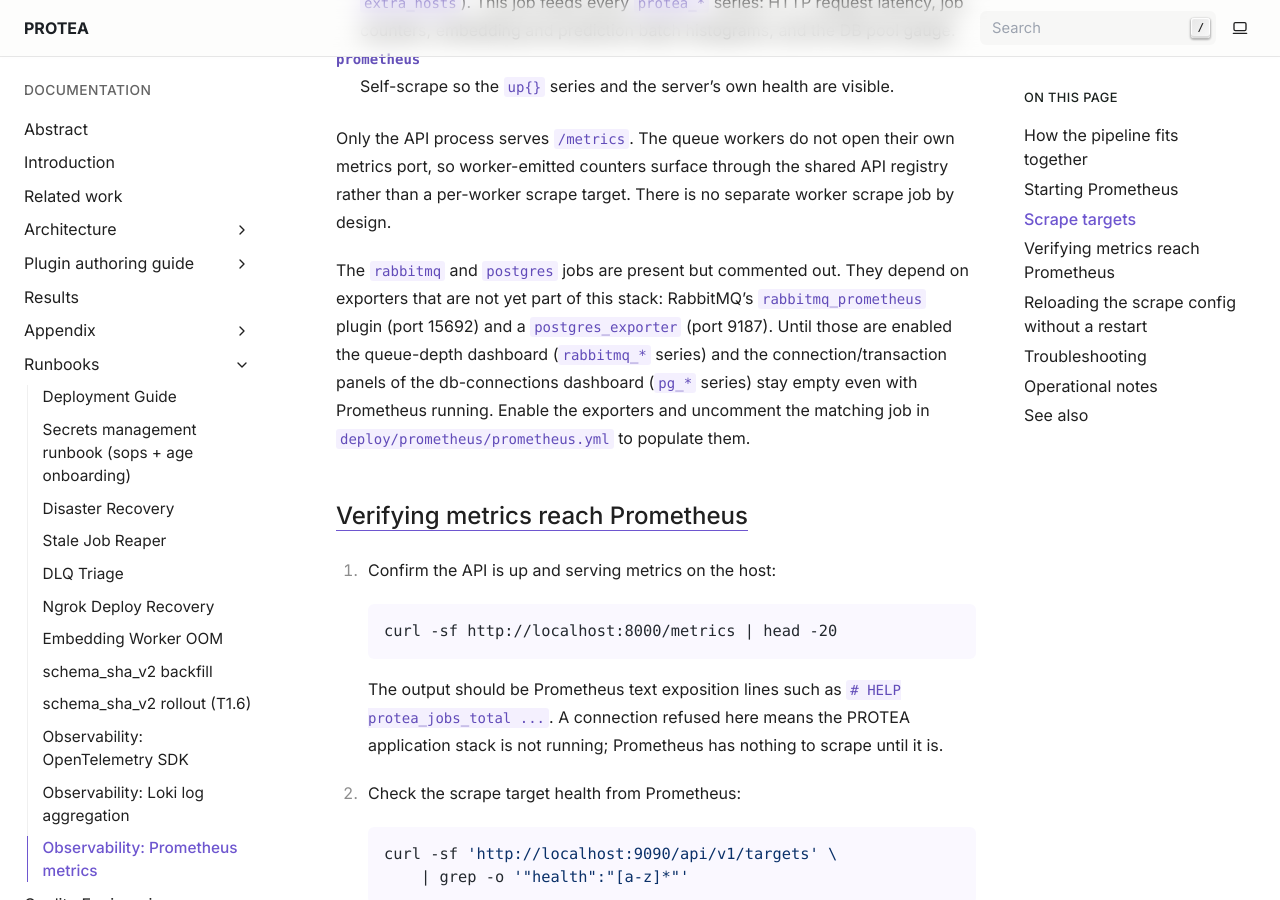
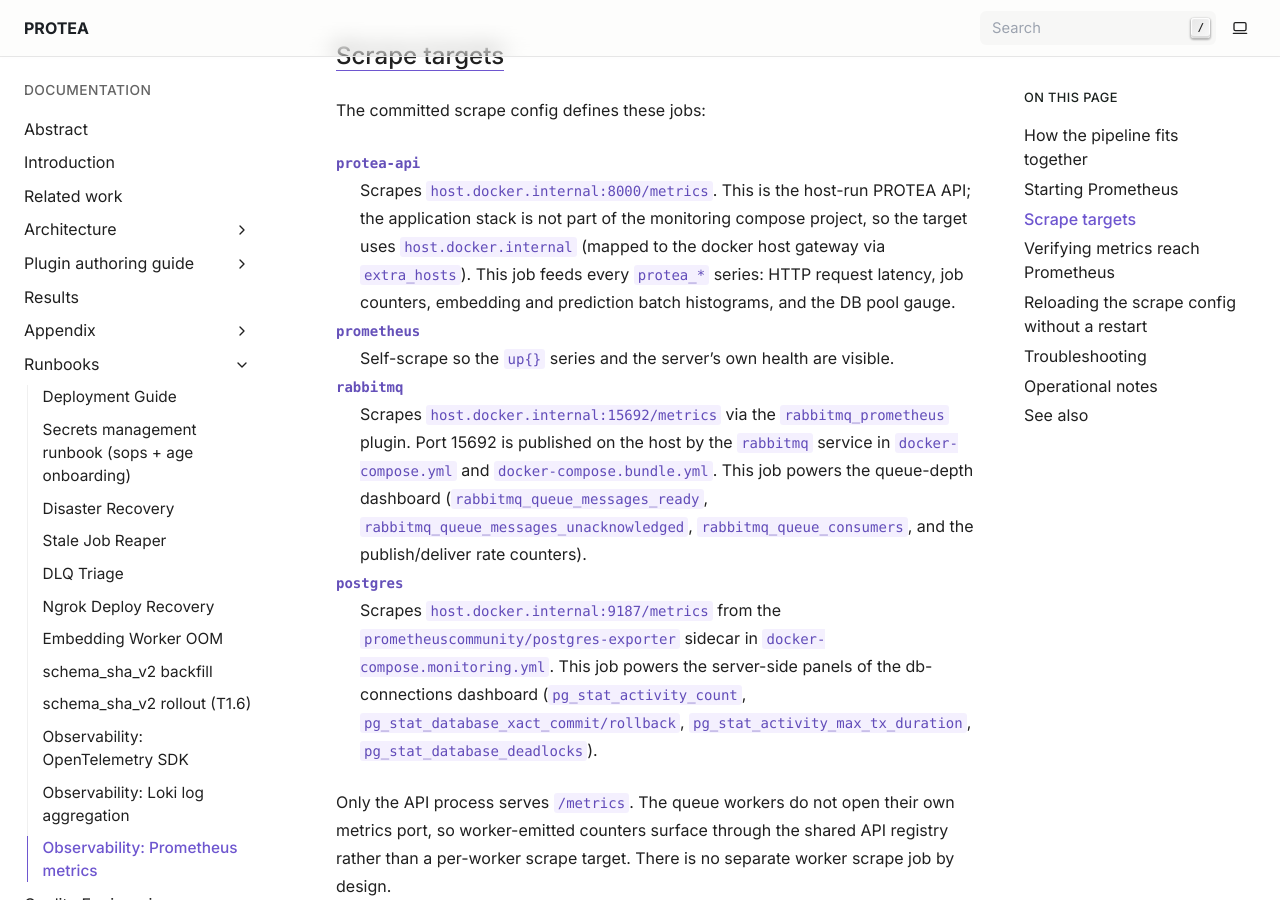
Before and after one commit to frapercan/PROTEA, a Sphinx documentation site: the page built from docs/source/runbooks/prometheus.rst, in a window 1280 px wide and 900 px high, scrolled down 2047 px. Built offline with Sphinx 7.4.7, drawn with Linux system fonts in a browser that asks for light colours; some of the changed text lies outside the part shown.

Commit message:
feat(observability): rabbitmq + postgres prometheus exporters (#435)
## Summary

- **RabbitMQ**: exposes port 15692 on the `rabbitmq` service in
`docker-compose.yml` and `docker-compose.bundle.yml`; mounts
`docker/rabbitmq/enabled_plugins` so `rabbitmq_prometheus` is active
(works with `rabbitmq:3-management` and plain `rabbitmq:3`). Prometheus
scrape job wired to `host.docker.internal:15692`.
- **Postgres**: adds `prometheuscommunity/postgres-exporter:v0.15.0` as
a sidecar in `docker-compose.monitoring.yml` (connects to
`host.docker.internal:5432` with dev creds; override via
`POSTGRES_EXPORTER_DATA_SOURCE_NAME`; publishes 9187). Prometheus scrape
job wired to `host.docker.internal:9187`.
- **Prometheus config**: rabbitmq and postgres scrape jobs uncommented
and documented in `deploy/prometheus/prometheus.yml`.
- **Runbook**: `docs/source/runbooks/prometheus.rst` updated with
exporter overview, full scrape-targets table, and per-exporter
troubleshooting steps.

## Dashboards lit up

- `queue-depth`: `rabbitmq_queue_messages_ready`,
`rabbitmq_queue_messages_unacknowledged`, `rabbitmq_queue_consumers`,
publish/deliver rate counters.
- `db-connections`: `pg_stat_activity_count`,
`pg_stat_database_xact_commit/rollback`,
`pg_stat_activity_max_tx_duration`, `pg_stat_database_deadlocks` panels
(the `protea_db_pool_*` panels were already live via `protea-api`).

## Activation (post-merge)

A `docker compose -f docker-compose.monitoring.yml up -d` reload is
required to start the postgres-exporter container. The rabbitmq port and
`enabled_plugins` mount take effect on the next `docker compose -f
docker-compose.yml up -d` restart of the application stack.

## Validation

- `docker compose -f docker-compose.monitoring.yml config` parses
cleanly.
- `docker compose -f docker-compose.yml config` parses cleanly.
- `docker compose -f docker-compose.bundle.yml config` parses cleanly.
- `prometheus.yml` validates as well-formed YAML (`python3 -c "import
yaml; yaml.safe_load(...)`).
- `ruff check deploy/ docker/ docs/` passes with zero errors.

```diff
--- a/docker-compose.bundle.yml
+++ b/docker-compose.bundle.yml
@@ -63,6 +63,10 @@ services:
     ports:
       - "${RABBITMQ_PORT:-5672}:5672"
       - "${RABBITMQ_MGMT_PORT:-15672}:15672"
+      # rabbitmq_prometheus plugin metrics endpoint.
+      - "${RABBITMQ_PROMETHEUS_PORT:-15692}:15692"
+    volumes:
+      - ./docker/rabbitmq/enabled_plugins:/etc/rabbitmq/enabled_plugins:ro
     healthcheck:
       test: ["CMD", "rabbitmq-diagnostics", "-q", "ping"]
       interval: 10s
--- a/docker-compose.yml
+++ b/docker-compose.yml
@@ -52,6 +52,12 @@ services:
     ports:
       - "5672:5672"
       - "15672:15672"
+      # rabbitmq_prometheus plugin metrics endpoint (enabled by default in
+      # rabbitmq:3-management; the enabled_plugins file in docker/ makes it
+      # explicit so a plain rabbitmq:3 image also works).
+      - "15692:15692"
+    volumes:
+      - ./docker/rabbitmq/enabled_plugins:/etc/rabbitmq/enabled_plugins:ro
     healthcheck:
       test: ["CMD", "rabbitmq-diagnostics", "ping"]
       interval: 10s
--- a/docs/source/runbooks/prometheus.rst
+++ b/docs/source/runbooks/prometheus.rst
@@ -33,7 +33,18 @@ How the pipeline fits together
       |
       v
    dashboards        (api-latency, worker-throughput, embeddings-pipeline,
-                      db-connections)
+                      db-connections, queue-depth)
+
+Two exporters bridge the gap for the queue-depth and db-connections
+dashboards:
+
+- **RabbitMQ** (``rabbitmq_*`` series): the ``rabbitmq_prometheus`` plugin
+  built into ``rabbitmq:3-management`` exposes metrics on port 15692.
+  ``docker/rabbitmq/enabled_plugins`` activates the plugin explicitly so the
+  image never needs a custom entrypoint.
+- **Postgres** (``pg_*`` series): ``prometheuscommunity/postgres-exporter``
+  runs as a sidecar in ``docker-compose.monitoring.yml`` and connects to
+  host-published Postgres on port 5432.
 
 The application code does not need to know anything about Prometheus.
 The API already serves the Prometheus text exposition format at
@@ -79,19 +90,28 @@ The committed scrape config defines these jobs:
    Self-scrape so the ``up{}`` series and the server's own health are
    visible.
 
+``rabbitmq``
+   Scrapes ``host.docker.internal:15692/metrics`` via the
+   ``rabbitmq_prometheus`` plugin. Port 15692 is published on the host by
+   the ``rabbitmq`` service in ``docker-compose.yml`` and
+   ``docker-compose.bundle.yml``. This job powers the queue-depth dashboard
+   (``rabbitmq_queue_messages_ready``,
+   ``rabbitmq_queue_messages_unacknowledged``, ``rabbitmq_queue_consumers``,
+   and the publish/deliver rate counters).
+
+``postgres``
+   Scrapes ``host.docker.internal:9187/metrics`` from the
+   ``prometheuscommunity/postgres-exporter`` sidecar in
+   ``docker-compose.monitoring.yml``. This job powers the server-side panels
+   of the db-connections dashboard (``pg_stat_activity_count``,
+   ``pg_stat_database_xact_commit/rollback``,
+   ``pg_stat_activity_max_tx_duration``,
+   ``pg_stat_database_deadlocks``).
+
 Only the API process serves ``/metrics``. The queue workers do not open
 their own metrics port, so worker-emitted counters surface through the
 shared API registry rather than a per-worker scrape target. There is no
 separate worker scrape job by design.
-
-The ``rabbitmq`` and ``postgres`` jobs are present but commented out.
-They depend on exporters that are not yet part of this stack: RabbitMQ's
-``rabbitmq_prometheus`` plugin (port 15692) and a ``postgres_exporter``
-(port 9187). Until those are enabled the queue-depth dashboard
-(``rabbitmq_*`` series) and the connection/transaction panels of the
-db-connections dashboard (``pg_*`` series) stay empty even with
-Prometheus running. Enable the exporters and uncomment the matching job
-in ``deploy/prometheus/prometheus.yml`` to populate them.
 
 
 Verifying metrics reach Prometheus
@@ -170,6 +190,40 @@ port or renamed the container, point the datasource at
 ``http://prometheus:9090`` (the in-network service name) instead and
 restart Grafana.
 
+**queue-depth panels still empty after bring-up**
+
+Confirm the RabbitMQ container is running and port 15692 is reachable
+from the host:
+
+.. code-block:: bash
+
+   curl -sf http://localhost:15692/metrics | head -5
+
+If this times out, the container may not have the plugin enabled. Check
+that ``docker/rabbitmq/enabled_plugins`` was mounted into the container
+and that the file contains ``rabbitmq_prometheus``. A container restart
+is required after mounting the file for the first time.
+
+**db-connections "server-side" panels (pg_* series) empty**
+
+Confirm the postgres-exporter sidecar is running:
+
+.. code-block:: bash
+
+   curl -sf http://localhost:9187/metrics | head -5
+
+If it is not running, bring the monitoring stack up again:
+
+.. code-block:: bash
+
+   docker compose -f docker-compose.monitoring.yml up -d postgres-exporter
+
+If the exporter starts but immediately exits, check its logs for a
+connection-refused error. The ``DATA_SOURCE_NAME`` defaults to
+``postgresql://protea:protea@host.docker.internal:5432/protea?sslmode=disable``.
+Override via ``POSTGRES_EXPORTER_DATA_SOURCE_NAME`` in the environment if
+the dev Postgres instance uses different credentials.
+
 
 Operational notes
 ~~~~~~~~~~~~~~~~~~
```
Also changed, not shown: docker-compose.monitoring.yml (+20 -0 lines), 2 other files.
